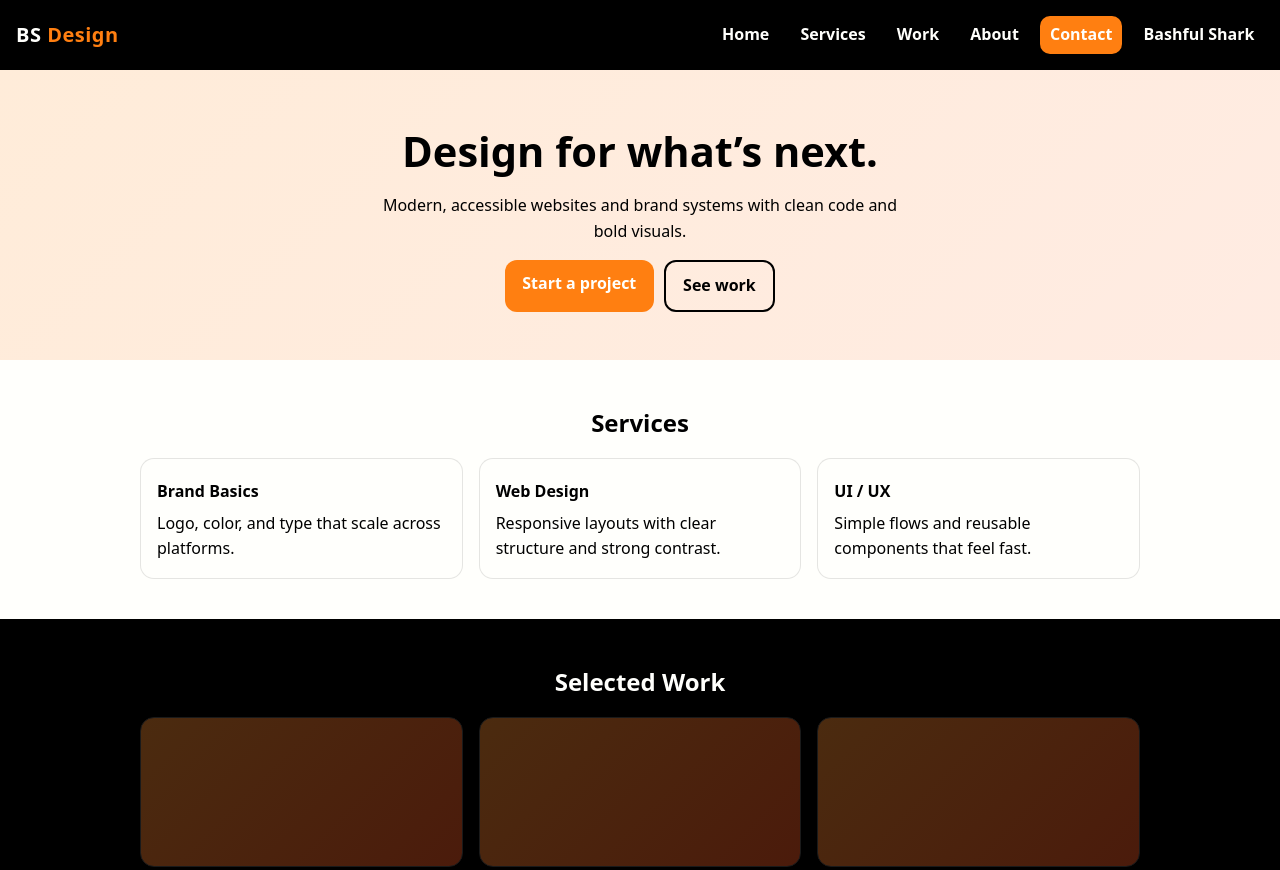
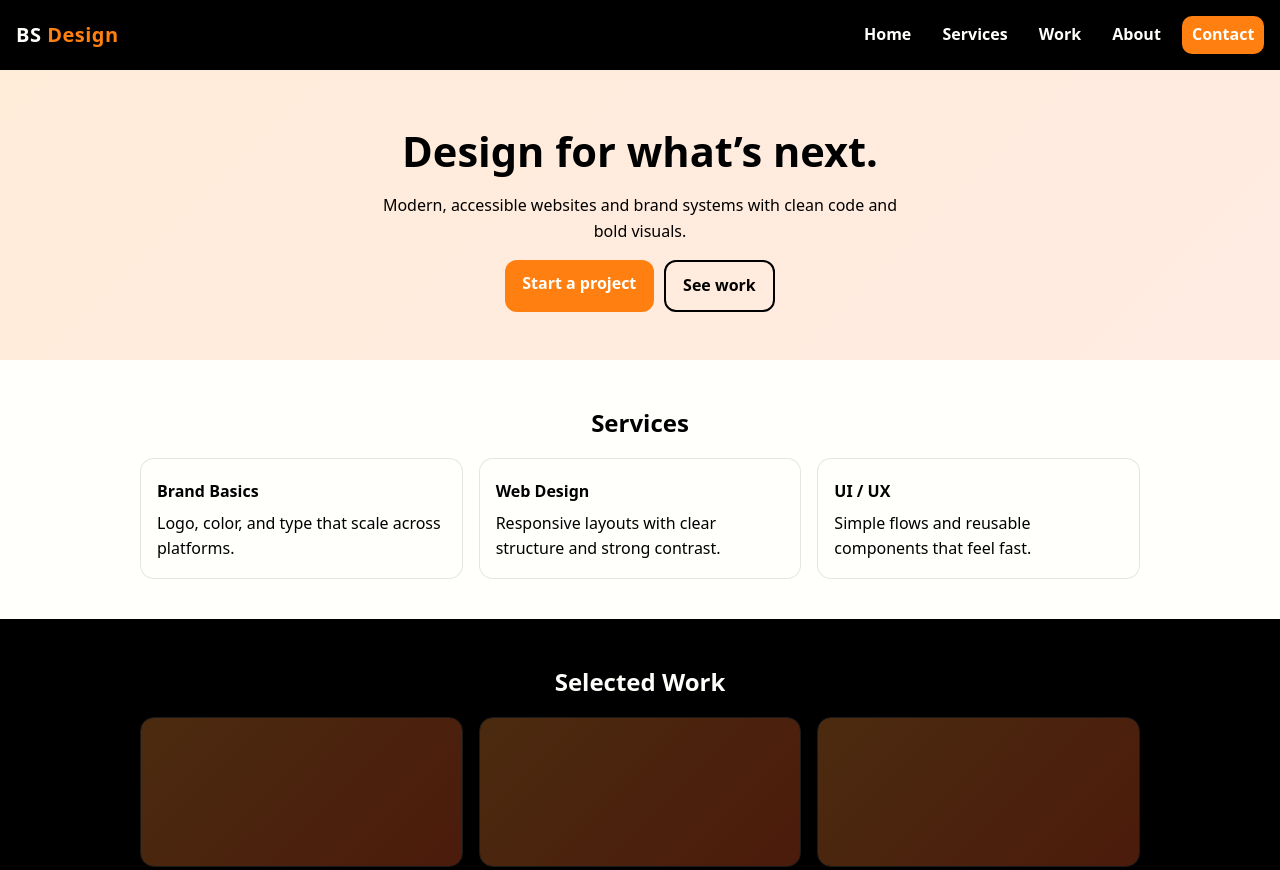
Before and after one commit to bsaund12/itis3135, a plain HTML site: page bsaundersdesign.co/index.html in a window 1280 px wide. Shown: the top 870 px of the page. Drawn offline with Linux system fonts and the light colour scheme.

Commit message:
Update index.html

```diff
--- a/bsaundersdesign.co/index.html
+++ b/bsaundersdesign.co/index.html
@@ -165,7 +165,6 @@
       <a href="#work">Work</a>
       <a href="#about">About</a>
       <a class="cta" href="#contact">Contact</a>
-      <a href="bashful-shark/index.html">Bashful Shark</a>
     </nav>
   </header>
 
```
